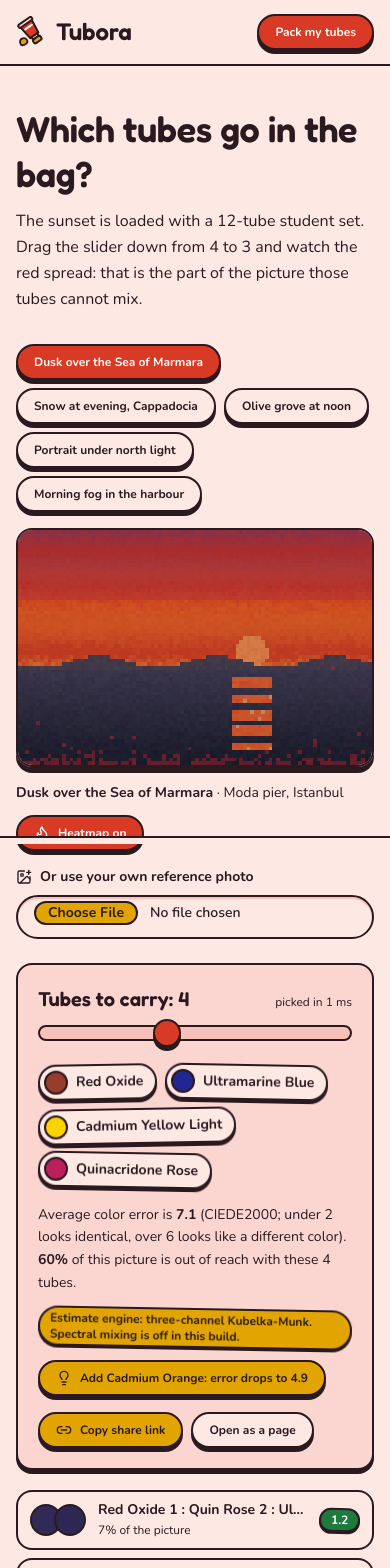
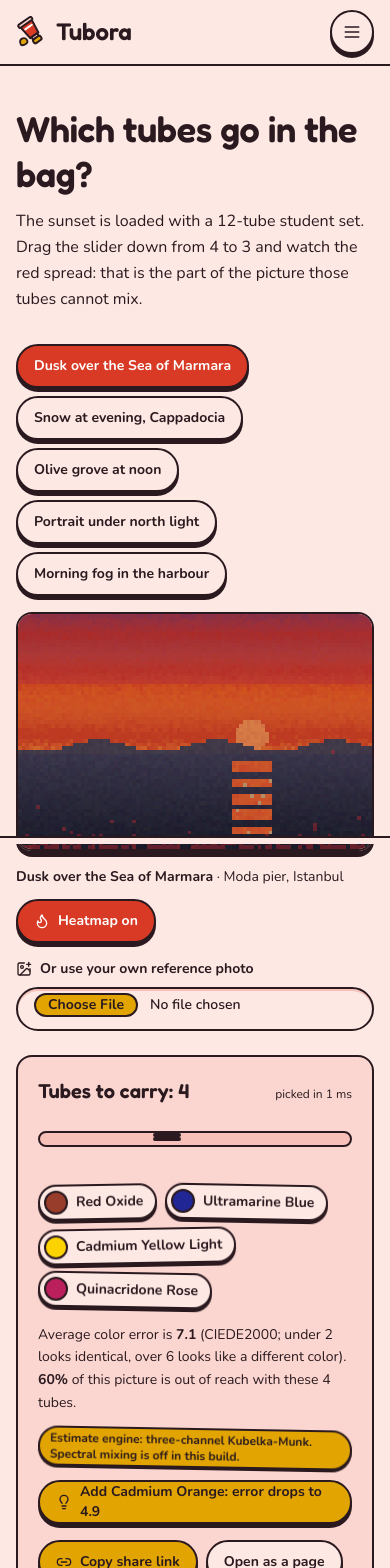
Before and after one commit to mericcintosun/tubora, a Next.js app: page /pack in a window 390 px wide. Shown: the top 1568 px of the page. Built offline with nearby package versions, Linux system fonts and the light colour scheme.

Commit message:
fix(responsive): mobile nav disclosure and 44px controls

```diff
--- /dev/null
+++ b/components/mobile-nav.tsx
@@ -0,0 +1,80 @@
+"use client";
+
+import { useEffect, useId, useRef, useState } from "react";
+import Link from "next/link";
+import { usePathname } from "next/navigation";
+import { Menu, X } from "lucide-react";
+import { cn } from "@/lib/utils";
+
+const LINKS = [
+  { href: "/pack/marmara-dusk-four-tubes", label: "A shared palette" },
+  { href: "/how", label: "How it works" },
+  { href: "/pack?scene=marmara-dusk", label: "Pack my tubes" },
+];
+
+/** Below md: a disclosure button that opens a solid sticker panel with every header link. */
+export function MobileNav() {
+  const [open, setOpen] = useState(false);
+  const pathname = usePathname();
+  const panelId = useId();
+  const buttonRef = useRef<HTMLButtonElement>(null);
+
+  // Close on route change.
+  useEffect(() => setOpen(false), [pathname]);
+
+  // Close on Escape and hand focus back to the button.
+  useEffect(() => {
+    if (!open) return;
+    const onKey = (e: KeyboardEvent) => {
+      if (e.key === "Escape") {
+        setOpen(false);
+        buttonRef.current?.focus();
+      }
+    };
+    window.addEventListener("keydown", onKey);
+    return () => window.removeEventListener("keydown", onKey);
+  }, [open]);
+
+  return (
+    <div className="md:hidden">
+      <button
+        ref={buttonRef}
+        type="button"
+        aria-expanded={open}
+        aria-controls={panelId}
+        aria-label="Menu"
+        onClick={() => setOpen((v) => !v)}
+        className="inline-flex h-11 w-11 items-center justify-center rounded-full border-2 border-border bg-background shadow-sticker focus-visible:outline-none focus-visible:ring-4 focus-visible:ring-ring/40 active:translate-y-[3px] active:shadow-none"
+      >
+        {open ? <X className="size-5" aria-hidden /> : <Menu className="size-5" aria-hidden />}
+      </button>
+      <div
+        id={panelId}
+        hidden={!open}
+        className="absolute inset-x-4 top-[calc(100%+0.5rem)] z-50 rounded-2xl border-2 border-border bg-background p-3 shadow-sticker"
+      >
+        <ul className="flex flex-col gap-2">
+          {LINKS.map((l) => {
+            const target = l.href.split("?")[0];
+            const active = pathname === target;
+            return (
+              <li key={l.href}>
+                <Link
+                  href={l.href}
+                  aria-current={active ? "page" : undefined}
+                  onClick={() => setOpen(false)}
+                  className={cn(
+                    "flex min-h-11 items-center rounded-full border-2 border-transparent px-4 font-bold hover:bg-muted",
+                    active && "border-border bg-muted"
+                  )}
+                >
+                  {l.label}
+                </Link>
+              </li>
+            );
+          })}
+        </ul>
+      </div>
+    </div>
+  );
+}
--- a/components/site-header.tsx
+++ b/components/site-header.tsx
@@ -1,5 +1,6 @@
 import Link from "next/link";
 import { BrandMark } from "@/components/brand-mark";
+import { MobileNav } from "@/components/mobile-nav";
 import { Button } from "@/components/ui/button";
 import { NavLink } from "@/components/ui/nav-link";
 
@@ -16,15 +17,17 @@ export function SiteHeader() {
           <BrandMark size={32} />
           Tubora
         </Link>
-        <nav className="flex items-center gap-1 sm:gap-3" aria-label="Main">
+        <nav className="flex items-center gap-2 sm:gap-3" aria-label="Main">
           {LINKS.map((l) => (
-            <NavLink key={l.href} href={l.href} className="hidden text-sm sm:inline-block">
+            <NavLink key={l.href} href={l.href} className="hidden text-sm md:inline-block">
               {l.label}
             </NavLink>
           ))}
-          <Button asChild size="sm">
+          {/* Below sm the CTA lives in the mobile menu, so the brand, CTA and button never crowd 360px. */}
+          <Button asChild size="sm" className="hidden sm:inline-flex">
             <Link href="/pack?scene=marmara-dusk">Pack my tubes</Link>
           </Button>
+          <MobileNav />
         </nav>
       </div>
     </header>
--- a/components/ui/button.tsx
+++ b/components/ui/button.tsx
@@ -18,7 +18,7 @@ const buttonVariants = cva(
       },
       size: {
         default: "h-11 px-5 text-sm",
-        sm: "h-9 px-4 text-xs",
+        sm: "h-11 px-4 text-sm",
         lg: "h-14 px-8 text-base",
         icon: "h-11 w-11",
       },
--- a/components/ui/slider.tsx
+++ b/components/ui/slider.tsx
@@ -1,15 +1,19 @@
 import * as React from "react";
 import { cn } from "@/lib/utils";
 
-// Range control in the candy treatment: ink track, tomato sticker thumb.
+// Range control in the candy treatment: ink-outlined 16px track, 28px tomato sticker thumb.
+// The input itself is 44px tall (h-11) and transparent so the whole band is a touch target;
+// the visible track and thumb are drawn with the vendor pseudo-elements.
 function Slider({ className, ...props }: Omit<React.ComponentProps<"input">, "type">) {
   return (
     <input
       type="range"
       className={cn(
-        "h-4 w-full cursor-pointer appearance-none rounded-full border-2 border-border bg-muted accent-primary",
-        "[&::-webkit-slider-thumb]:h-7 [&::-webkit-slider-thumb]:w-7 [&::-webkit-slider-thumb]:appearance-none [&::-webkit-slider-thumb]:rounded-full [&::-webkit-slider-thumb]:border-2 [&::-webkit-slider-thumb]:border-border [&::-webkit-slider-thumb]:bg-primary [&::-webkit-slider-thumb]:shadow-sticker",
-        "[&::-moz-range-thumb]:h-6 [&::-moz-range-thumb]:w-6 [&::-moz-range-thumb]:rounded-full [&::-moz-range-thumb]:border-2 [&::-moz-range-thumb]:border-border [&::-moz-range-thumb]:bg-primary",
+        "h-11 w-full cursor-pointer appearance-none bg-transparent accent-primary",
+        "[&::-webkit-slider-runnable-track]:h-4 [&::-webkit-slider-runnable-track]:rounded-full [&::-webkit-slider-runnable-track]:border-2 [&::-webkit-slider-runnable-track]:border-border [&::-webkit-slider-runnable-track]:bg-muted",
+        "[&::-webkit-slider-thumb]:-mt-1.5[&::-webkit-slider-thumb]:h-7 [&::-webkit-slider-thumb]:w-7 [&::-webkit-slider-thumb]:appearance-none [&::-webkit-slider-thumb]:rounded-full [&::-webkit-slider-thumb]:border-2 [&::-webkit-slider-thumb]:border-border [&::-webkit-slider-thumb]:bg-primary [&::-webkit-slider-thumb]:shadow-sticker",
+        "[&::-moz-range-track]:h-4 [&::-moz-range-track]:rounded-full [&::-moz-range-track]:border-2 [&::-moz-range-track]:border-border [&::-moz-range-track]:bg-muted",
+        "[&::-moz-range-thumb]:h-7 [&::-moz-range-thumb]:w-7 [&::-moz-range-thumb]:rounded-full [&::-moz-range-thumb]:border-2 [&::-moz-range-thumb]:border-border [&::-moz-range-thumb]:bg-primary",
         "focus-visible:outline-none focus-visible:ring-4 focus-visible:ring-ring/40",
         className
       )}
```
